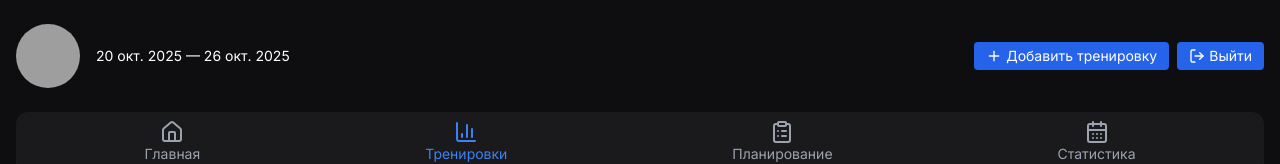
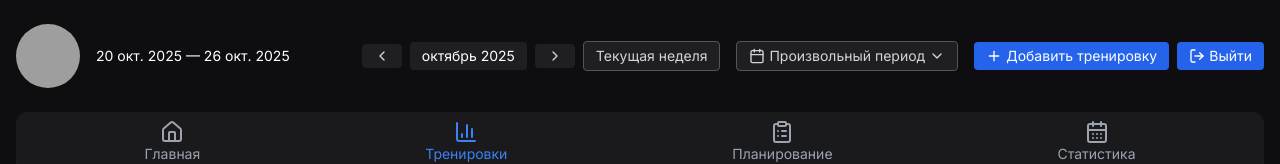
Before and after one commit to mbaliabin/dagbook-test, a React (Vite) app in the folder fasx-frontend/: page /profile in a window 1280 px wide. Shown: the top 164 px of the page. Built offline with nearby package versions, Linux system fonts and the light colour scheme; no server answers; grey boxes are pictures that could not be loaded.

Commit message:
Доработка StatisticsPage.tsx 60

```diff
--- a/fasx-frontend/src/pages/ProfilePage.tsx
+++ b/fasx-frontend/src/pages/ProfilePage.tsx
@@ -163,7 +163,7 @@ export default function ProfilePage() {
   useEffect(() => {
     const handleScroll = () => {
       const scrollY = window.scrollY
-      setShowBottomMenu(scrollY > 300) // например, после 300px
+      setShowBottomMenu(scrollY > 300)
     }
     window.addEventListener('scroll', handleScroll)
     return () => window.removeEventListener('scroll', handleScroll)
@@ -173,7 +173,7 @@ export default function ProfilePage() {
     <div className="min-h-screen bg-[#0e0e10] text-white px-4 py-6">
       <div className="max-w-7xl mx-auto space-y-6 pb-24">
 
-        {/* Header: фото профиля + имя + кнопки */}
+        {/* Header: фото профиля + имя + кнопки + выбор периода */}
         <div className="flex flex-col md:flex-row md:items-center md:justify-between gap-4 mb-4">
           <div className="flex items-center space-x-4">
             <img
@@ -194,7 +194,86 @@ export default function ProfilePage() {
             </div>
           </div>
 
-          <div className="flex items-center space-x-2 mt-2 md:mt-0">
+          <div className="flex flex-wrap items-center gap-4">
+            {/* Выбор периода */}
+            <div className="flex items-center space-x-2 flex-wrap">
+              <button
+                className="flex items-center text-sm text-gray-300 bg-[#1f1f22] px-3 py-1 rounded hover:bg-[#2a2a2d]"
+                onClick={onPrevMonth}
+              >
+                <ChevronLeft className="w-4 h-4" />
+              </button>
+
+              <div
+                className="relative bg-[#1f1f22] text-white px-3 py-1 rounded text-sm flex items-center gap-1 cursor-pointer select-none"
+                onClick={() => { setShowDateRangePicker(false); setDateRange(null) }}
+                title="Показать текущий месяц"
+              >
+                {selectedMonth.format('MMMM YYYY')}
+              </div>
+
+              <button
+                className="text-sm text-gray-300 bg-[#1f1f22] px-3 py-1 rounded hover:bg-[#2a2a2d]"
+                onClick={onNextMonth}
+              >
+                <ChevronRight className="w-4 h-4" />
+              </button>
+
+              <button
+                onClick={() => {
+                  setDateRange({ startDate: dayjs().startOf('isoWeek').toDate(), endDate: dayjs().endOf('isoWeek').toDate() })
+                  setShowDateRangePicker(false)
+                }}
+                className="text-sm px-3 py-1 rounded border border-gray-600 bg-[#1f1f22] text-gray-300 hover:bg-[#2a2a2d]"
+              >
+                Текущая неделя
+              </button>
+
+              <div className="relative">
+                <button
+                  onClick={() => setShowDateRangePicker(prev => !prev)}
+                  className="ml-2 text-sm px-3 py-1 rounded border border-gray-600 bg-[#1f1f22] text-gray-300 hover:bg-[#2a2a2d] flex items-center"
+                >
+                  <Calendar className="w-4 h-4 mr-1" />
+                  Произвольный период
+                  <ChevronDown className="w-4 h-4 ml-1" />
+                </button>
+
+                {showDateRangePicker && (
+                  <div className="absolute z-50 mt-2 bg-[#1a1a1d] rounded shadow-lg p-2">
+                    <DateRange
+                      onChange={item => setDateRange({ startDate: item.selection.startDate, endDate: item.selection.endDate })}
+                      showSelectionPreview={true}
+                      moveRangeOnFirstSelection={false}
+                      months={1}
+                      ranges={[{ startDate: dateRange?.startDate || new Date(), endDate: dateRange?.endDate || new Date(), key: 'selection' }]}
+                      direction="horizontal"
+                      rangeColors={['#3b82f6']}
+                      className="text-white"
+                      locale={ru}
+                      weekStartsOn={1}
+                    />
+                    <div className="flex justify-end mt-2 space-x-2">
+                      <button
+                        onClick={() => setShowDateRangePicker(false)}
+                        className="px-3 py-1 rounded border border-gray-600 hover:bg-gray-700 text-gray-300"
+                      >
+                        Отмена
+                      </button>
+                      <button
+                        onClick={applyDateRange}
+                        className="px-3 py-1 rounded bg-blue-600 hover:bg-blue-700 text-white"
+                      >
+                        Применить
+                      </button>
+                    </div>
+                  </div>
+                )}
+              </div>
+            </div>
+
+            {/* Кнопки */}
+            <div className="flex items-center space-x-2">
               <button
                 onClick={() => setIsModalOpen(true)}
                 className="bg-blue-600 hover:bg-blue-700 text-white text-sm px-3 py-1 rounded flex items-center"
@@ -207,6 +286,7 @@ export default function ProfilePage() {
               >
                 <LogOut className="w-4 h-4 mr-1" /> Выйти
               </button>
+            </div>
           </div>
         </div>
 
@@ -299,7 +379,7 @@ export default function ProfilePage() {
         onAddWorkout={handleAddWorkout}
       />
 
-      {/* Нижняя навигация — появляется при скролле */}
+      {/* Нижняя навигация */}
       <div
         className={`fixed bottom-0 left-1/2 transform -translate-x-1/2 w-full max-w-7xl bg-[#1a1a1d] border-t border-gray-700 flex justify-around py-2 px-4 transition-all duration-300 ${
           showBottomMenu ? "opacity-100 translate-y-0" : "opacity-0 translate-y-6 pointer-events-none"
```
Lines whose indentation alone changed are shown as unchanged.
